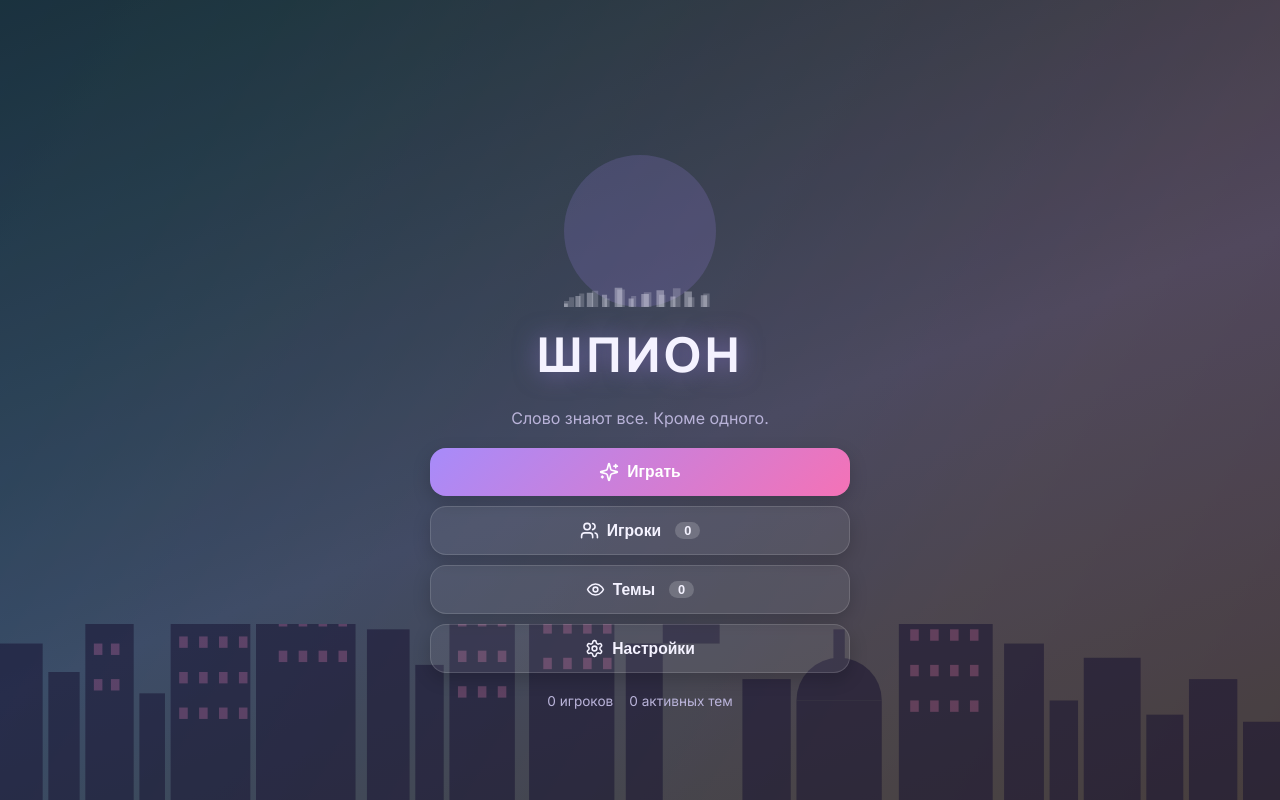
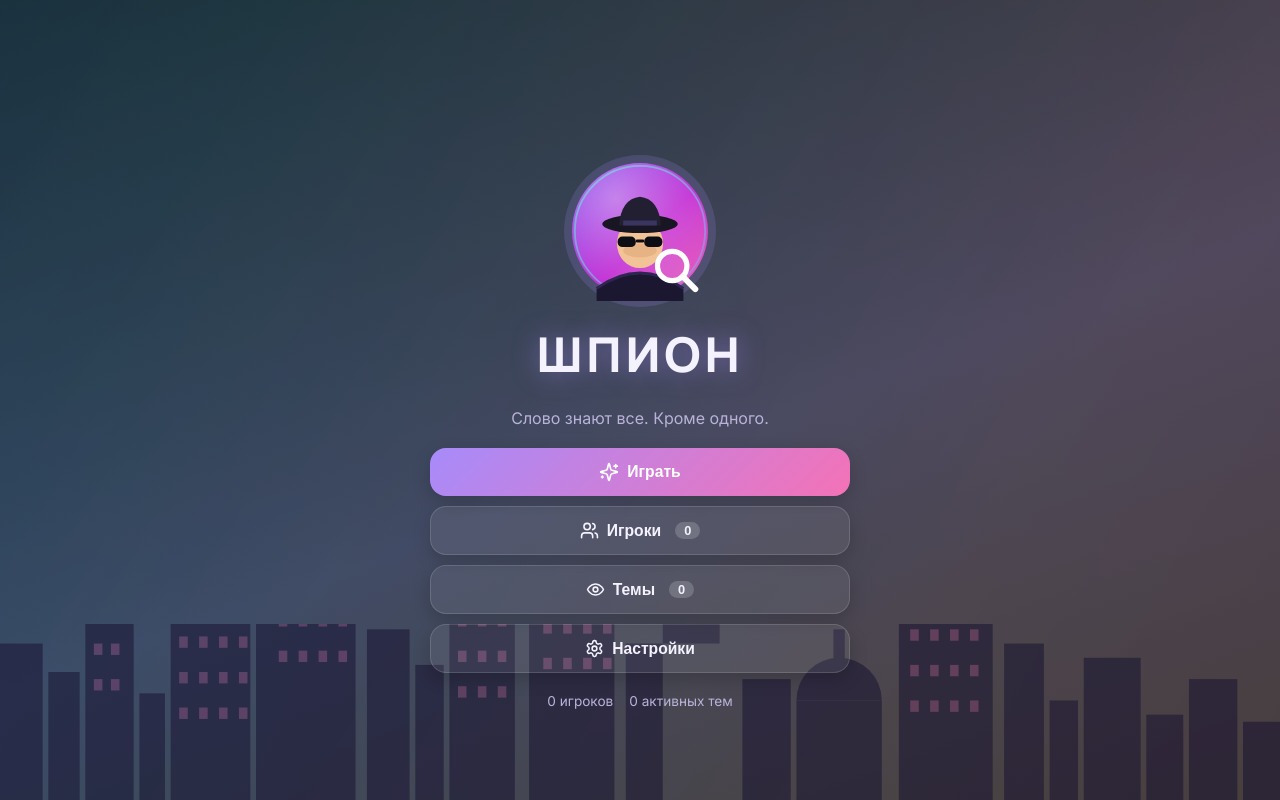
Before and after one commit to Murtazoev1/-1, a React (Vite) app: page / in a window 1280 px wide. Built offline with nearby package versions, Linux system fonts and the light colour scheme.

Commit message:
Replace SpyLogo implementation with new SVG design

```diff
--- a/src/App.jsx
+++ b/src/App.jsx
@@ -347,26 +347,39 @@ function GameProvider({ children }) {
 /* ============================== UI ATOMS ============================== */
 function SpyLogo({ className = "" }) {
   return (
-    <div className={`sw-skyline-wrapper ${className}`} style={{ width: '100%', overflow: 'hidden', lineHeight: 0, position: 'absolute', bottom: 0, left: 0, right: 0, pointerEvents: 'none' }}>
-      <svg
-        viewBox="0 0 1200 200"
-        preserveAspectRatio="xMidYMax meet"
-        style={{ width: '100%', height: 'auto', display: 'block' }}
-      >
-        {/* Дальний слой зданий */}
-        <path
-          d="M0,200 L0,150 L40,150 L40,120 L80,120 L80,200 L120,200 L120,90 L160,90 L160,200 L220,200 L220,70 L270,70 L270,200 L320,200 L320,130 L360,130 L360,200 L420,200 L420,60 L480,60 L480,200 L530,200 L530,110 L570,110 L570,200 L630,200 L630,80 L690,80 L690,200 L750,200 L750,100 L800,100 L800,200 L860,200 L860,50 L920,50 L920,200 L980,200 L980,120 L1030,120 L1030,200 L1100,200 L1100,90 L1150,90 L1150,200 L1200,200 Z"
-          fill="currentColor"
-          opacity="0.2"
-        />
-        {/* Ближний слой зданий */}
-        <path
-          d="M0,200 L0,170 L30,170 L30,200 L90,200 L90,110 L130,110 L130,200 L180,200 L180,85 L230,85 L230,200 L300,200 L300,100 L340,100 L340,200 L400,200 L400,45 L460,45 L460,200 L510,200 L510,130 L550,130 L550,200 L610,200 L610,95 L670,95 L670,200 L730,200 L730,65 L790,65 L790,200 L840,200 L840,115 L880,115 L880,200 L950,200 L950,75 L1010,75 L1010,200 L1080,200 L1080,105 L1130,105 L1130,200 L1200,200 Z"
-          fill="currentColor"
-          opacity="0.35"
-        />
-      </svg>
-    </div>
+    <svg viewBox="0 0 200 200" className={"sw-logo-svg " + className} role="img" aria-label="Spy logo">
+      <defs>
+        <linearGradient id="spyBadgeGrad" x1="0%" y1="0%" x2="100%" y2="100%">
+          <stop offset="0%" stopColor="#7c3aed" />
+          <stop offset="55%" stopColor="#c026d3" />
+          <stop offset="100%" stopColor="#f472b6" />
+        </linearGradient>
+        <radialGradient id="spyGlow" cx="32%" cy="26%" r="75%">
+          <stop offset="0%" stopColor="#ffffff" stopOpacity="0.4" />
+          <stop offset="100%" stopColor="#ffffff" stopOpacity="0" />
+        </radialGradient>
+        <linearGradient id="spyRimGrad" x1="0%" y1="0%" x2="100%" y2="100%">
+          <stop offset="0%" stopColor="#2dd4bf" />
+          <stop offset="100%" stopColor="#a78bfa" />
+        </linearGradient>
+      </defs>
+      <circle cx="100" cy="100" r="97" fill="url(#spyBadgeGrad)" />
+      <circle cx="100" cy="100" r="93" fill="none" stroke="url(#spyRimGrad)" strokeWidth="2.5" opacity="0.7" />
+      <circle cx="100" cy="100" r="97" fill="url(#spyGlow)" />
+      <path d="M38 182 Q100 138 162 182 L162 205 L38 205 Z" fill="#1c1730" />
+      <path d="M38 182 Q100 138 162 182" fill="none" stroke="#2d2650" strokeWidth="4" />
+      <ellipse cx="100" cy="118" rx="33" ry="35" fill="#f2c396" />
+      <ellipse cx="100" cy="128" rx="24" ry="10" fill="#e0a978" opacity="0.6" />
+      <ellipse cx="100" cy="90" rx="54" ry="13" fill="#181622" />
+      <path d="M70 92 Q73 54 100 51 Q127 54 130 92 Z" fill="#221f33" />
+      <path d="M76 85 h48 v7 h-48 z" fill="#3a3560" />
+      <rect x="68" y="108" width="26" height="15" rx="7" fill="#0d0d14" />
+      <rect x="106" y="108" width="26" height="15" rx="7" fill="#0d0d14" />
+      <rect x="94" y="112" width="12" height="4.5" rx="2" fill="#0d0d14" />
+      <circle cx="146" cy="150" r="21" fill="none" stroke="#fff" strokeWidth="7.5" />
+      <circle cx="146" cy="150" r="21" fill="#ffffff" opacity="0.08" />
+      <line x1="161" y1="165" x2="179" y2="183" stroke="#fff" strokeWidth="8.5" strokeLinecap="round" />
+    </svg>
   );
 }
 
```
